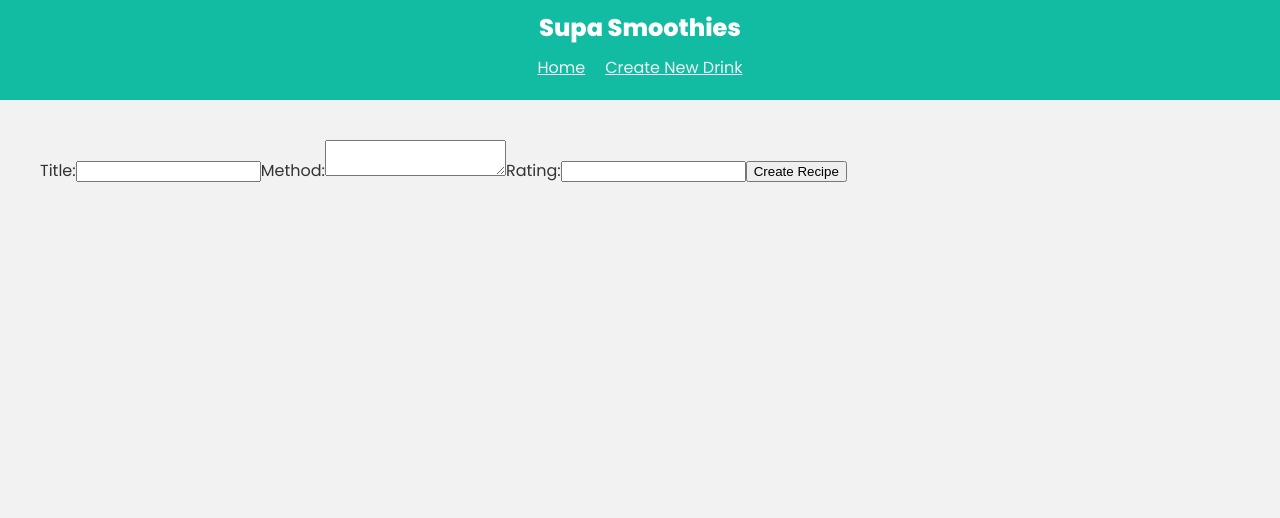
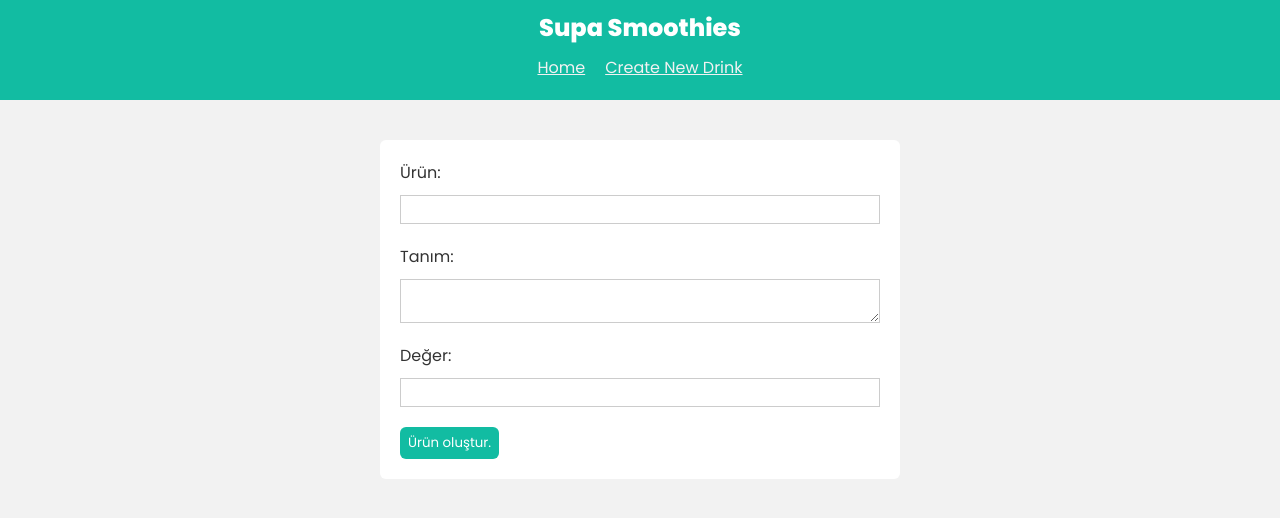
Before and after one commit to osmanesad/supabase-crud-example, a React (Create React App) app: page /create in a window 1280 px wide. Shown: the top 518 px of the page. Built offline with nearby package versions, Linux system fonts and the light colour scheme.

Commit message:
Create data
Ara yüzde güncelleme ve ardından veri tabanına kayıt işlemini gerçekleştirdik.

```diff
--- a/src/index.css
+++ b/src/index.css
@@ -60,3 +60,28 @@ nav h1 {
   line-height: 0px;
   text-align: center;
 }
+
+form {
+  background: #fff;
+  padding: 20px;
+  max-width: 480px;
+  margin: 0 auto;
+  border-radius: 6px;
+}
+form input, form textarea {
+  display: block;
+  width: 100%;
+  padding: 6px;
+  box-sizing: border-box;
+  border: 1px solid #ccc;
+  margin: 10px 0 20px 0;
+}
+form button {
+  background: var(--primary);
+  color: #fff;
+  border: 0;
+  border-radius: 6px;
+  padding: 6px 8px;
+  font-family: "Poppins";
+  cursor: pointer;
+}
--- a/src/pages/Create.js
+++ b/src/pages/Create.js
@@ -14,17 +14,17 @@ const Create = () => {
     e.preventDefault()
 
     if (!title || !method || !rating) {
-      setFormError('Please fill in all the fields correctly.')
+      setFormError('Lütfen boş alanları doldurun.')
       return
     }
 
     const { data, error } = await supabase
-      .from('recipes')
+      .from('supatable')
       .insert([{ title, method, rating }])
 
     if (error) {
       console.log(error)
-      setFormError('Please fill in all the fields correctly.')
+      setFormError('Lütfen boş alanları doldurun.')
     }
     if (data) {
       console.log(data)
@@ -36,7 +36,7 @@ const Create = () => {
   return (
     <div className="page create">
       <form onSubmit={handleSubmit}>
-        <label htmlFor="title">Title:</label>
+        <label htmlFor="title">Ürün:</label>
         <input
           type="text"
           id="title"
@@ -44,14 +44,14 @@ const Create = () => {
           onChange={(e) => setTitle(e.target.value)}
         />
 
-        <label htmlFor="method">Method:</label>
+        <label htmlFor="method">Tanım:</label>
         <textarea
           id="method"
           value={method}
           onChange={(e) => setMethod(e.target.value)}
         />
 
-        <label htmlFor="rating">Rating:</label>
+        <label htmlFor="rating">Değer:</label>
         <input
           type="number"
           id="rating"
@@ -59,7 +59,7 @@ const Create = () => {
           onChange={(e) => setRating(e.target.value)}
         />
 
-        <button>Create Recipe</button>
+        <button>Ürün oluştur.</button>
 
         {formError && <p className="error">{formError}</p>}
       </form>
```
